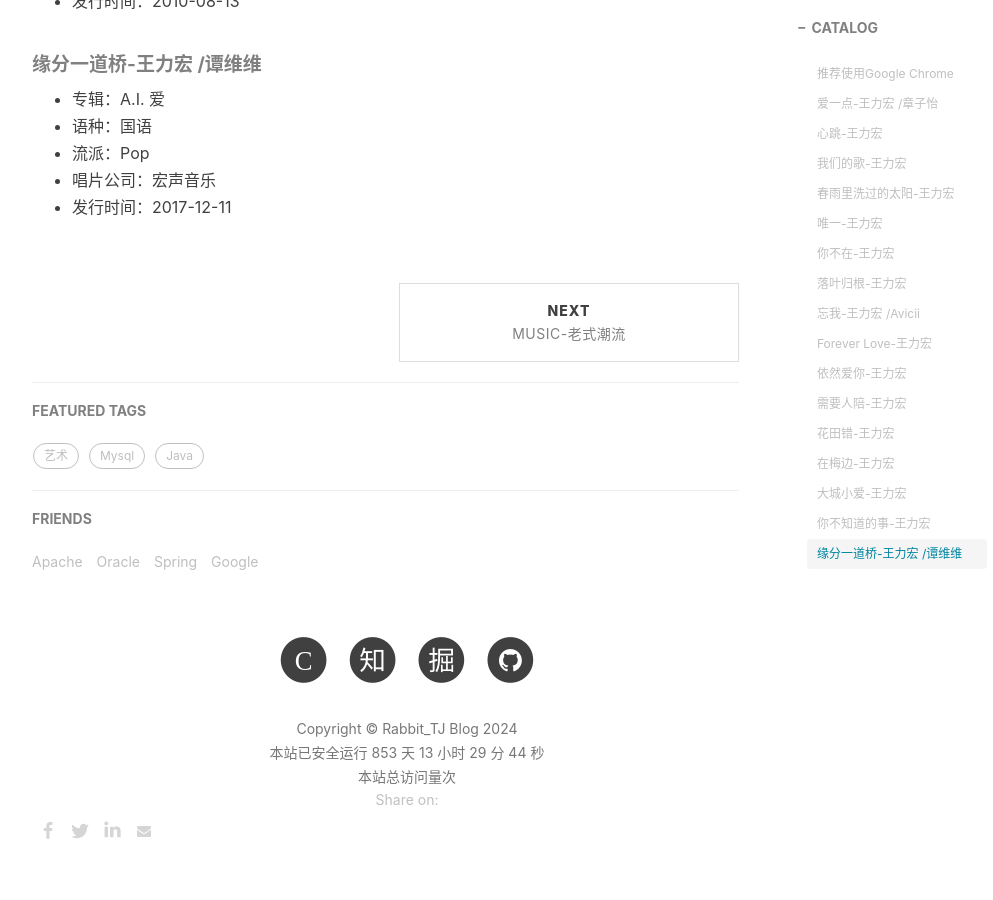
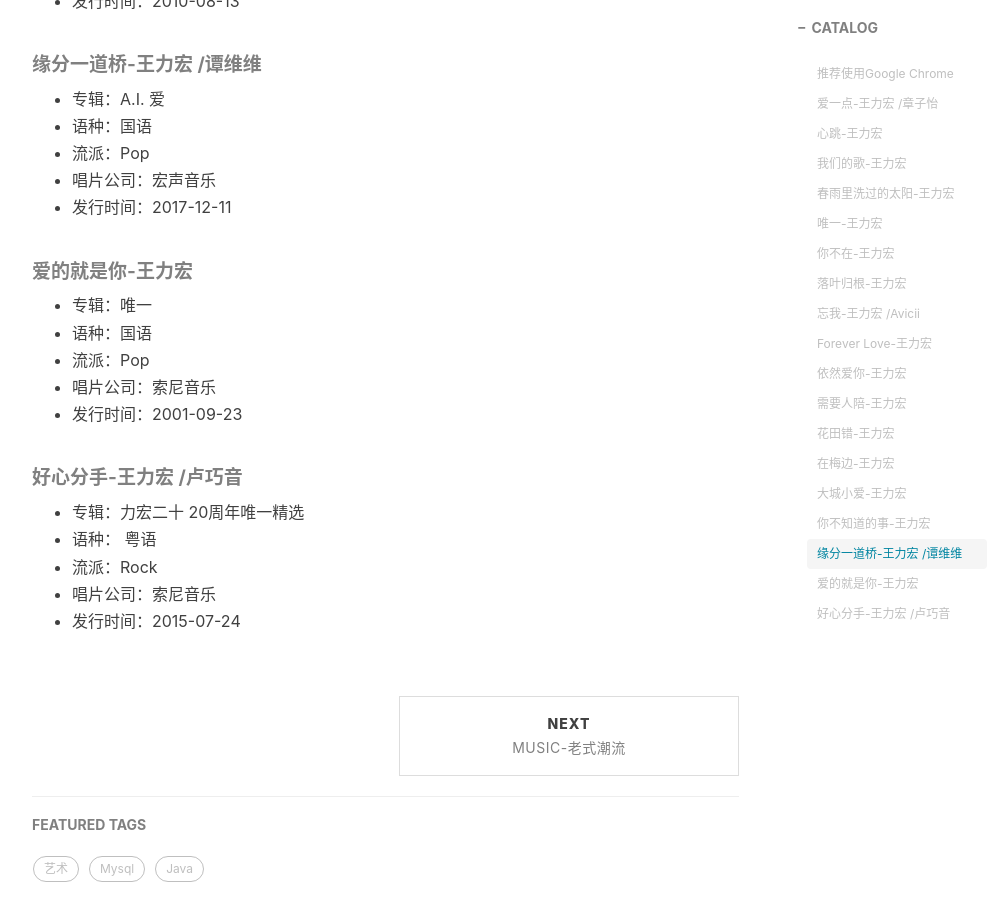
Before and after one commit to CGITJ/CGITJ.github.io, a Jekyll site: the page built from _posts/2021-10-18-Music-王力宏.md, in a window 1280 px wide and 900 px high, scrolled down 3827 px. Shown: the whole window, without its empty margins (233-1226 px from the left). Built offline with Jekyll 4.4.1, drawn with Linux system fonts in a browser that asks for light colours; nearby versions of some CDN libraries; a script that is not in the unit is left out; comment, search, counter and statistics services are not loaded; some of the changed text lies outside the part shown.

Commit message:
init sanfiuwabn4854178wa

```diff
--- a/_posts/2021-10-18-Music-王力宏.md
+++ b/_posts/2021-10-18-Music-王力宏.md
@@ -126,3 +126,17 @@ tags:
 - 流派：Pop
 - 唱片公司：宏声音乐
 - 发行时间：2017-12-11
+
+##### **爱的就是你-王力宏**
+- 专辑：唯一
+- 语种：国语
+- 流派：Pop
+- 唱片公司：索尼音乐
+- 发行时间：2001-09-23
+
+##### **好心分手-王力宏 /卢巧音**
+- 专辑：力宏二十 20周年唯一精选
+- 语种： 粤语
+- 流派：Rock
+- 唱片公司：索尼音乐
+- 发行时间：2015-07-24
```
